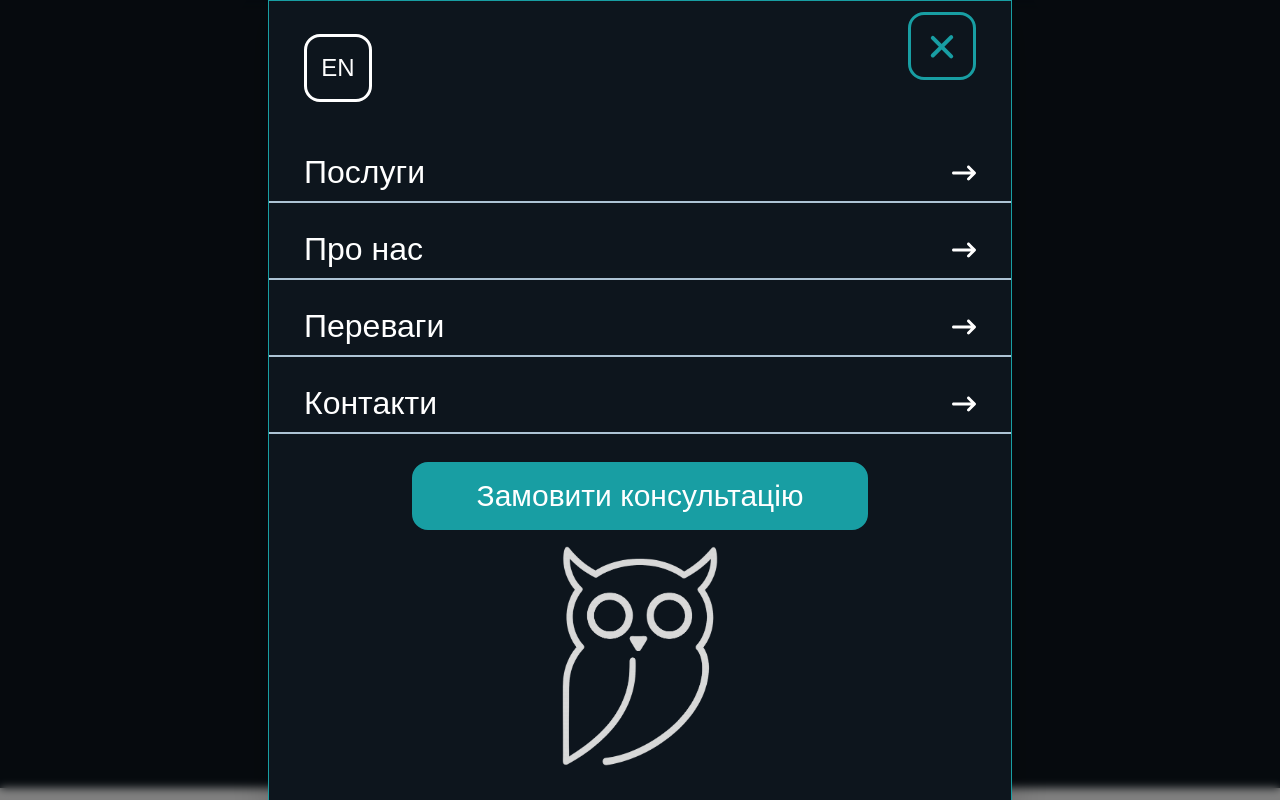
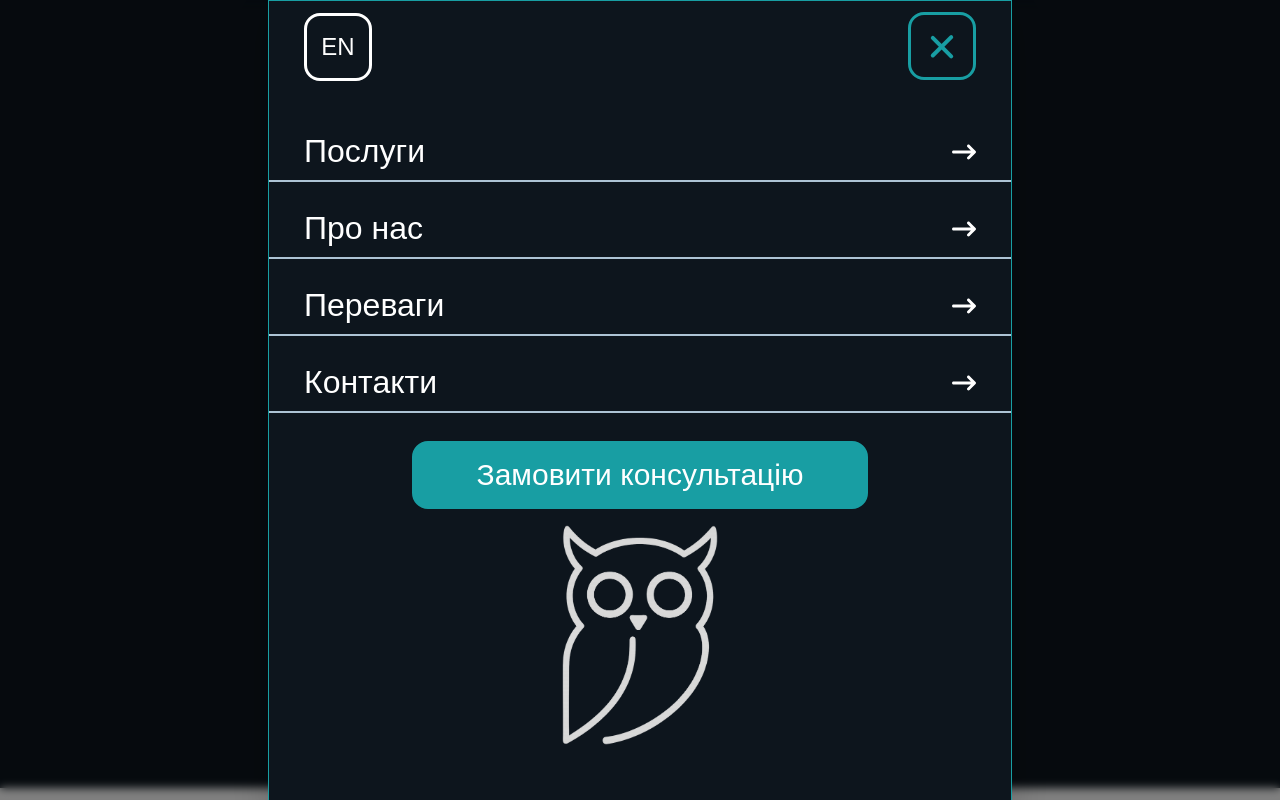
Before and after one commit to Ssovelich/owl-code, a React (Vite) app: page / in a window 1280 px wide. Both pictures are taken after a click on the button 942 px from the left and 46 px from the top of the page. Shown: the top 800 px of the page. Built offline with nearby package versions, Linux system fonts and the light colour scheme; no server answers.

Commit message:
fix burger + position mobail menu

```diff
--- a/src/components/MobileMenu/MobileMenu.module.css
+++ b/src/components/MobileMenu/MobileMenu.module.css
@@ -7,7 +7,7 @@
   display: flex;
   justify-content: center;
   align-items: flex-start;
-  padding-top: 16px;
+  /* padding-top: 16px; */
   animation: backdropFadeIn 0.5s ease forwards;
 }
 .menu {
@@ -15,7 +15,7 @@
   width: 100%;
   max-width: 378px;
   min-height: 680px;
-  padding: 40px 20px 20px;
+  padding: 20px;
   border: 1px solid var(--accent);
   display: flex;
   flex-direction: column;
@@ -137,13 +137,13 @@
 
 /* ==== TABLET (768px+) ==== */
 @media screen and (min-width: 744px) {
-  .backdrop {
+  /* .backdrop {
   padding-top: 0;
-}
+} */
   .menu {
     max-width: 744px;
     min-height: 820px;
-    padding: 33px 35px;
+    padding: 12px 35px;
   }
   .nav a {
     font-size: 32px;
```
